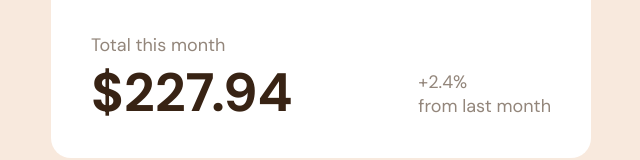
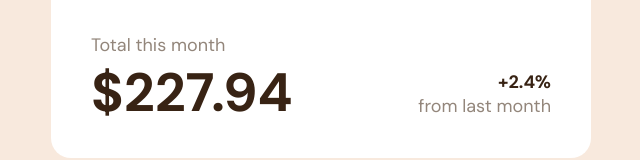
Before and after one commit to meisteraxel/expenses-chart-component-main, a React (Vite) app: page / in a window 1280 px wide. Shown: the part 555-715 px from the top of the page, without its empty margins (319-959 px from the left). Built offline with nearby package versions, Linux system fonts and the light colour scheme.

Commit message:
Implemented Total Component

```diff
--- a/src/components/Total.jsx
+++ b/src/components/Total.jsx
@@ -18,7 +18,7 @@ function Total() {
         <h2>${totalAmount}</h2>
       </div>
       <div>
-        <p>+2.4%</p>
+        <h4>+2.4%</h4>
         <p>from last month</p>
       </div>
     </div>
```
